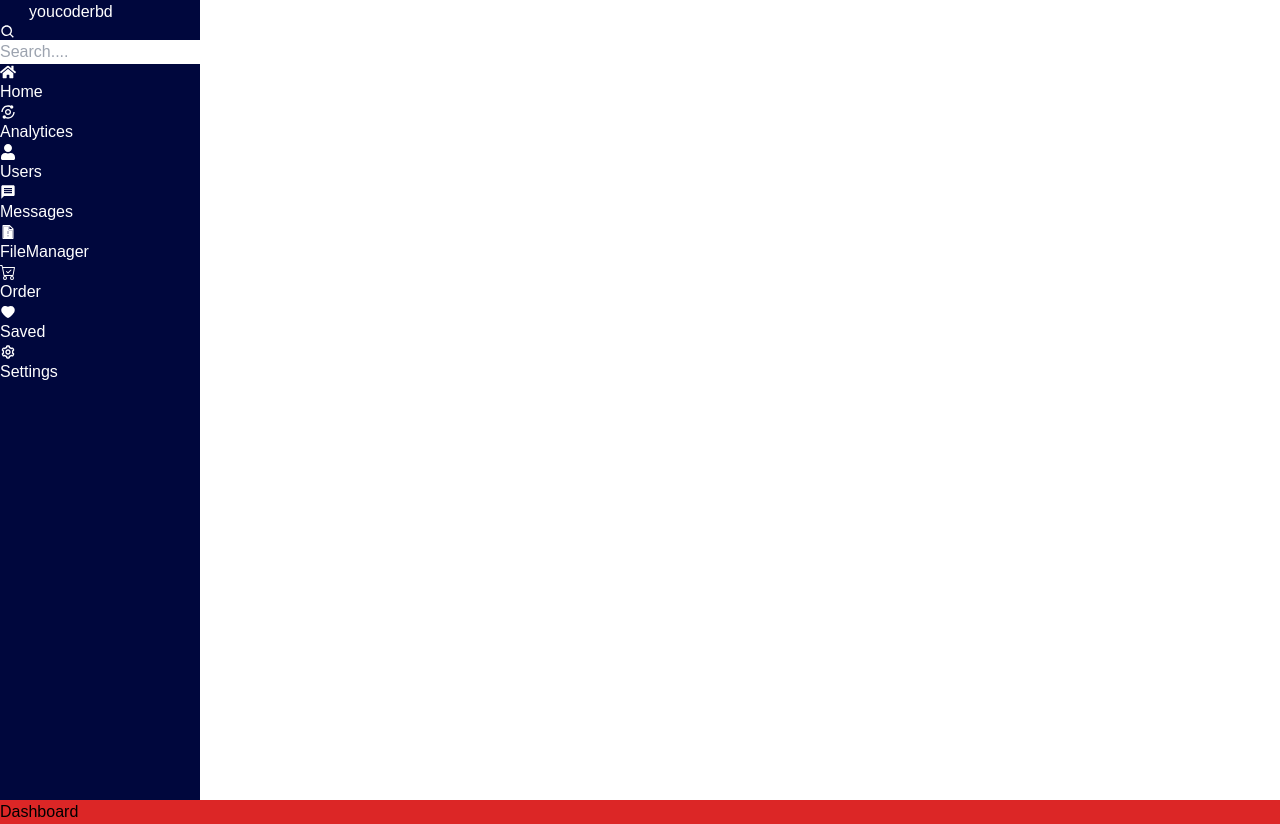
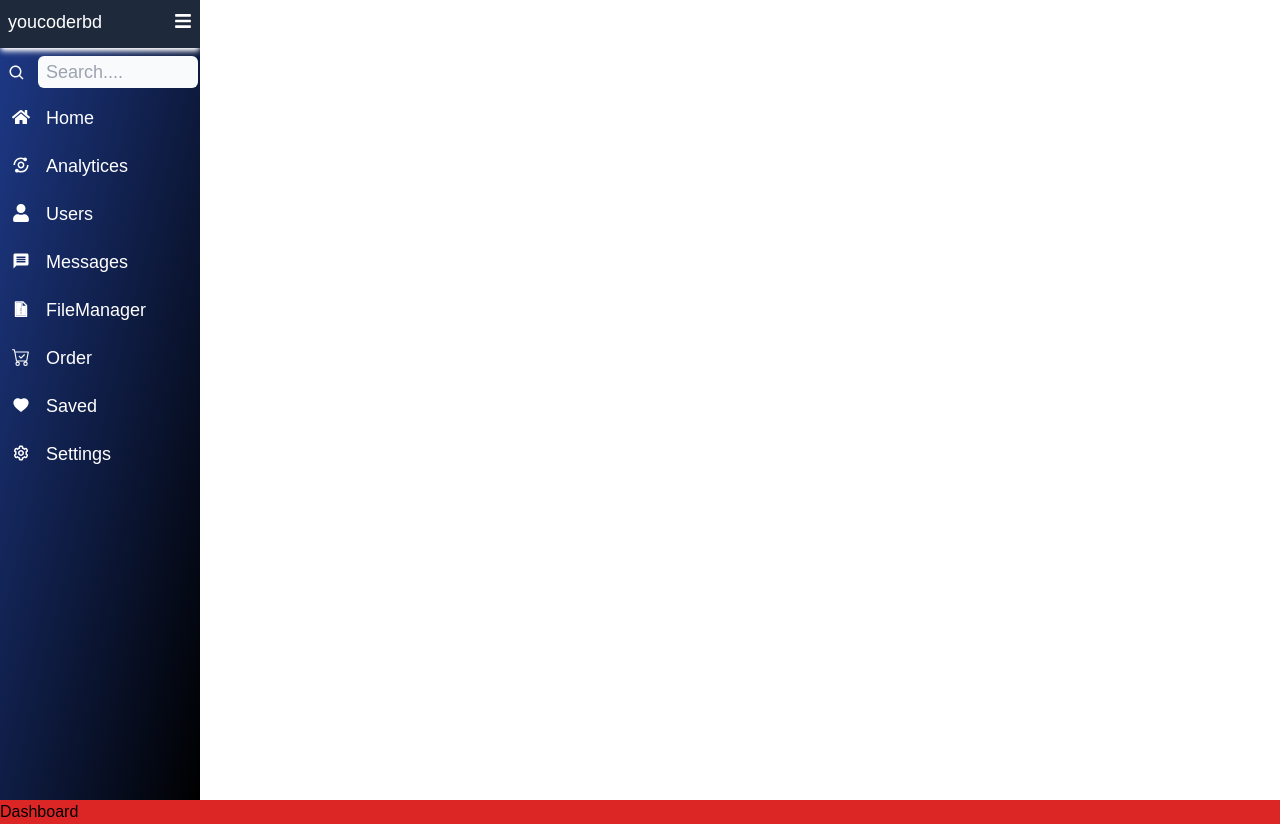
Before and after one commit to mdshowkatislam/admin_dashboard, a React (Create React App) app: page / in a window 1280 px wide. Built offline with nearby package versions, Linux system fonts and the light colour scheme.

Commit message:
Sidebar design completed

```diff
--- a/src/App.css
+++ b/src/App.css
@@ -1,4 +1 @@
 .App{text-align: center;}
-.sidebar{background: rgb(0,7,61);
-color: white;
-height: 100vh;}
--- a/src/components/Sidebar.jsx
+++ b/src/components/Sidebar.jsx
@@ -14,6 +14,7 @@ import { BsCartCheck } from "react-icons/bs";
 import { NavLink } from "react-router-dom";
 
 const Sidebar = ({ children }) => {
+  // all the sidebar items object file
   const allroute = [
     { path: "/", name: "Home", icon: <FaHome /> },
 
@@ -30,21 +31,36 @@ const Sidebar = ({ children }) => {
     { path: "/settings", name: "Settings  ", icon: <BiCog /> },
   ];
   return (
-    <div className="main-container ">
-      <div className="text-white ">{FaBars}</div>
-      <motion.div animate={{ width: "200px" }} className="sidebar">
-        <div className="flex justify-around">
-          <h1 className="logo">youcoderbd</h1>
-          <div className="">{AiOutlineBars}</div>
+    <div className=" main-container">
+      <motion.div
+        animate={{ width: "200px" }}
+        className="h-screen text-white sidebar bg-gradient-to-br from-blue-900 to-black"
+      >
+        <div className="flex justify-between h-12 gap-3 p-2 text-lg transition ease-linear duration-250 item-center hover:border-white tansition hover:text-lg hover:shadow-md hover:shadow-white hover:bg-slate-800">
+          <h1 className="">youcoderbd</h1>
+          <div className="mt-1 transition-all ease-linear hover:border-white hover:scale-125">
+            <FaBars />
+          </div>
         </div>
-        <div>
-          <div>{<BiSearch />}</div>
-          <input placeholder="Search...." />
+        <div className="flex justify-between h-12 gap-3 p-2 text-lg transition ease-linear duration-250 item-center hover:border-white tansition hover:text-lg hover:shadow-md hover:shadow-white hover:bg-slate-800">
+          <div className="items-center mt-2 text-lg transition-all ease-linear hover:scale-150 ">
+            {<BiSearch />}
+          </div>
+          <input
+            placeholder="Search...."
+            className="w-40 p-2 rounded-md bg-slate-50 focus:outline-none"
+          />
         </div>
-        <section className="allroute">
+        <section className="allroute ">
           {allroute.map((item) => (
-            <NavLink to={allroute.path} key={allroute.name}>
-              <div className="">{item.icon}</div>
+            <NavLink
+              to={allroute.path}
+              key={allroute.name}
+              className="flex h-12 gap-3 p-2 text-lg transition-all ease-linear duration-250 item-center hover:border-r-8 hover:bg-slate-800 hover:border-white tansition hover:shadow-md hover:shadow-white"
+            >
+              <div className="p-1 ase-linear ptransition hover:scale-125">
+                {item.icon}
+              </div>
               <div className="">{item.name}</div>
             </NavLink>
           ))}
```
Also changed, not shown: src/index.css (line endings or trailing spaces).
